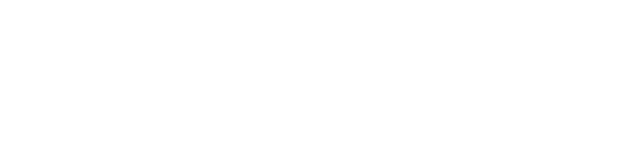
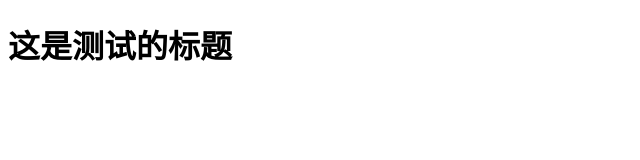
Before and after one commit to panyon/myEventframe, a plain HTML site: page 20170317test.html in a window 1280 px wide. Shown: the whole page, without its empty margins (0-640 px from the left). Drawn offline with Linux system fonts and the light colour scheme.

Commit message:
Update 20170317test.html

```diff
--- a/20170317test.html
+++ b/20170317test.html
@@ -5,6 +5,6 @@
     <title>Title</title>
 </head>
 <body>
-
+    <h1>这是测试的标题</h1>
 </body>
 </html>
```
